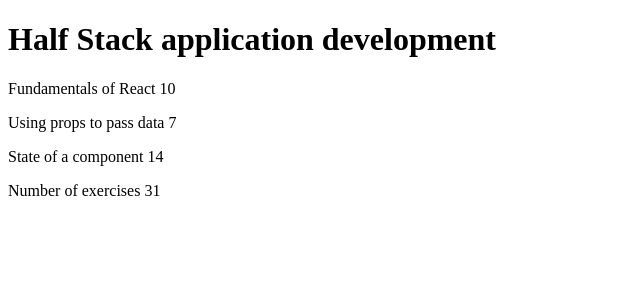
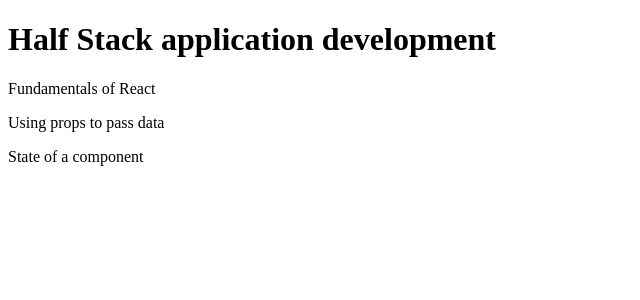
Before and after one commit to stacy-gol/web-crash-course, a React (Create React App) app in the folder task-2/courseinfo/: page / in a window 1280 px wide. Shown: the top 300 px of the page, without its empty margins (0-640 px from the left). Built offline with nearby package versions, Linux system fonts and the light colour scheme.

Commit message:
#6 refactored Header and Content/Parts

```diff
--- a/task-2/courseinfo/src/App.js
+++ b/task-2/courseinfo/src/App.js
@@ -1,27 +1,37 @@
+const Header = (props) => {
+  return (
+    <div>
+      <h1>{props.course}</h1>
+    </div>
+  )
+}
+
+const Content = (props) => {
+  return (
+    <div>
+      <p>{props.part}</p>
+    </div>
+  )
+}
+
+
+
 const App = () => {
   const course = 'Half Stack application development'
-  const part1 = 'Fundamentals of React'
-  const exercises1 = 10
-  const part2 = 'Using props to pass data'
+  const exercises = 10
   const exercises2 = 7
-  const part3 = 'State of a component'
   const exercises3 = 14
 
   return (
     <div>
-      <h1>{course}</h1>
-      <p>
-        {part1} {exercises1}
-      </p>
-      <p>
-        {part2} {exercises2}
-      </p>
-      <p>
-        {part3} {exercises3}
-      </p>
-      <p>Number of exercises {exercises1 + exercises2 + exercises3}</p>
+      <Header course={course} />
+      <Content part='Fundamentals of React'/>
+      <Content part = 'Using props to pass data'/>
+      <Content part = 'State of a component'/>
     </div>
   )
 }
 
+
+
 export default App
```
